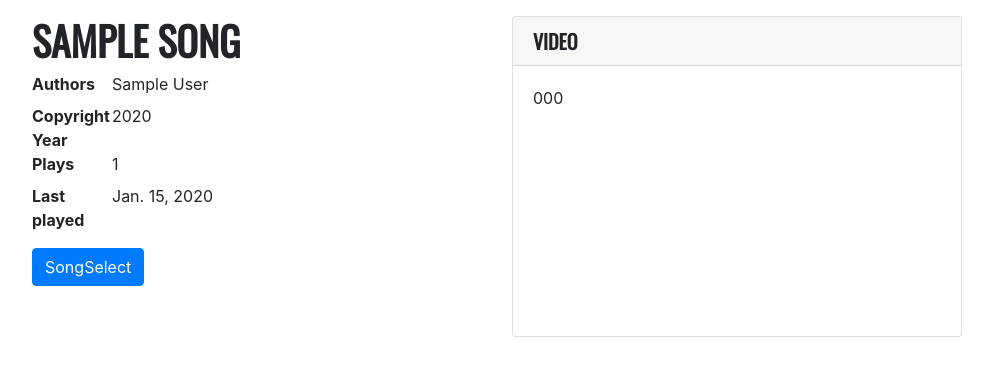
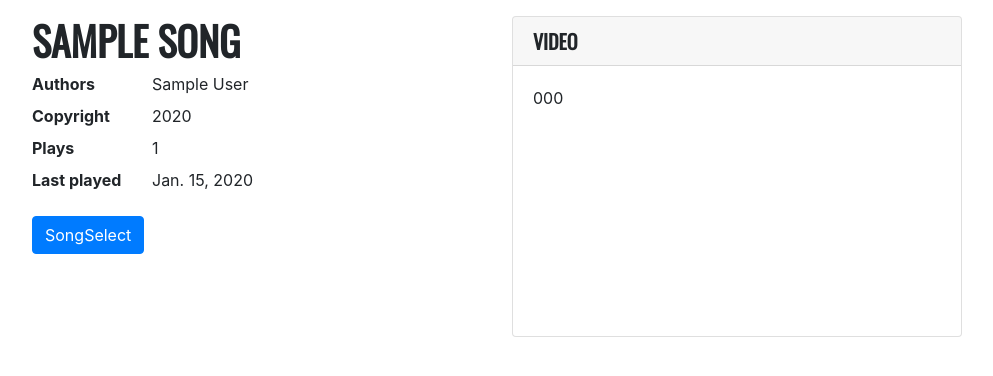
Before and after one commit to citychurchbris/reflectworship, a Django app: template reflectsongs/templates/reflectsongs/song.html in a window 1280 px wide. Shown: the part 66-442 px from the top of the page, without its empty margins (143-1136 px from the left). Run offline with Django 3.2, Linux system fonts and the light colour scheme; tables that the repository leaves empty hold one stand-in row (values such as "Sample post"); the template is opened without the code that fills it: values that come from a table or form of the project are taken from there, most other values are stand-ins (such as "Sample title", 1, 10 or a date in 2020); some libraries are stand-ins or nearby versions.

Commit message:
Tweak song layout

```diff
--- a/reflectsongs/templates/reflectsongs/song.html
+++ b/reflectsongs/templates/reflectsongs/song.html
@@ -9,17 +9,17 @@
 </h1>
 
 <dl class="row">
-  <dt class="col-sm-2">Authors</dt>
-  <dd class="col-sm-10">{{ song.authors }}</dd>
+  <dt class="col-sm-3">Authors</dt>
+  <dd class="col-sm-9">{{ song.authors }}</dd>
 
-  <dt class="col-sm-2">Copyright Year</dt>
-  <dd class="col-sm-10">{{ song.copyright_year }}</dd>
+  <dt class="col-sm-3">Copyright</dt>
+  <dd class="col-sm-9">{{ song.copyright_year }}</dd>
 
-  <dt class="col-sm-2">Plays</dt>
-  <dd class="col-sm-10">{{ song.setlists.count }}</dd>
+  <dt class="col-sm-3">Plays</dt>
+  <dd class="col-sm-9">{{ song.setlists.count }}</dd>
 
-  <dt class="col-sm-2">Last played</dt>
-  <dd class="col-sm-10">{{ song.last_played }}</dd>
+  <dt class="col-sm-3">Last played</dt>
+  <dd class="col-sm-9">{{ song.last_played }}</dd>
 </dl>
 {% if song.songselect_url %}
 <p>
```
